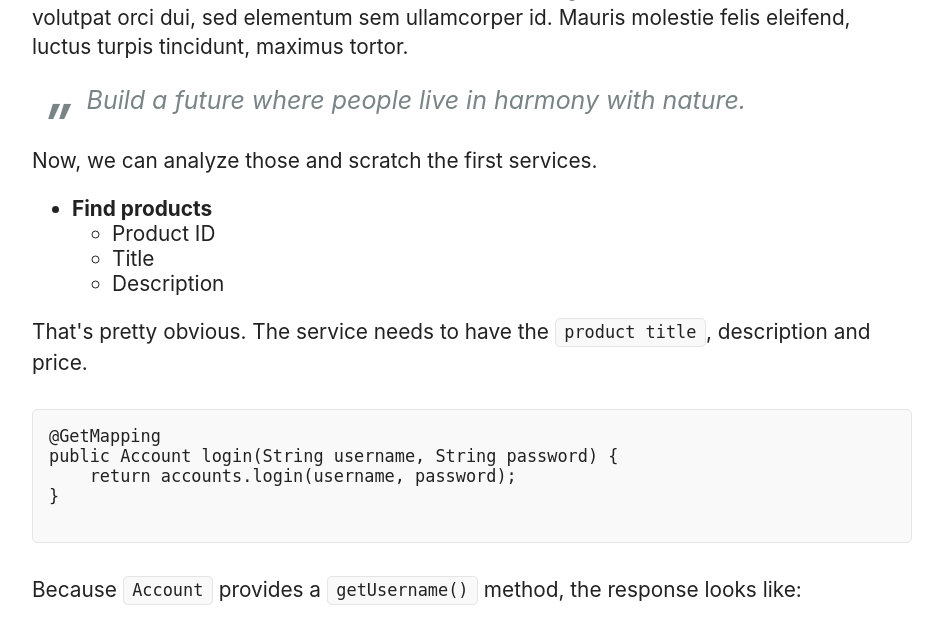
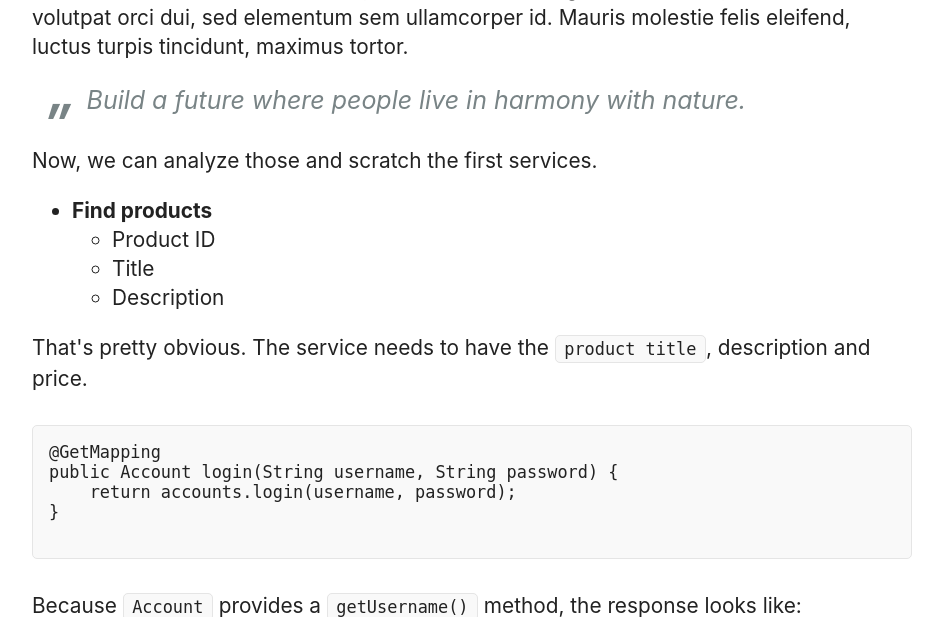
Before and after one commit to ttulka/blog-php, a PHP site: page / in a window 1280 px wide. Shown: the part 3026-3643 px from the top of the page, without its empty margins (168-1111 px from the left). Run offline with PHP 8.4, Linux system fonts and the light colour scheme; some libraries are stand-ins or nearby versions.

Commit message:
dl lines styled

```diff
--- a/design/assets/css/blog.css
+++ b/design/assets/css/blog.css
@@ -39,7 +39,7 @@ a:hover, a:active {
 p, h1, h2, h3, h4 {
     margin-bottom: 0;
 }
-p {
+p, li, dt, dd {
     line-height: 1.4em;
 }
 
--- a/src/assets/css/blog.css
+++ b/src/assets/css/blog.css
@@ -39,7 +39,7 @@ a:hover, a:active {
 p, h1, h2, h3, h4 {
     margin-bottom: 0;
 }
-p {
+p, li, dt, dd {
     line-height: 1.4em;
 }
 
```
